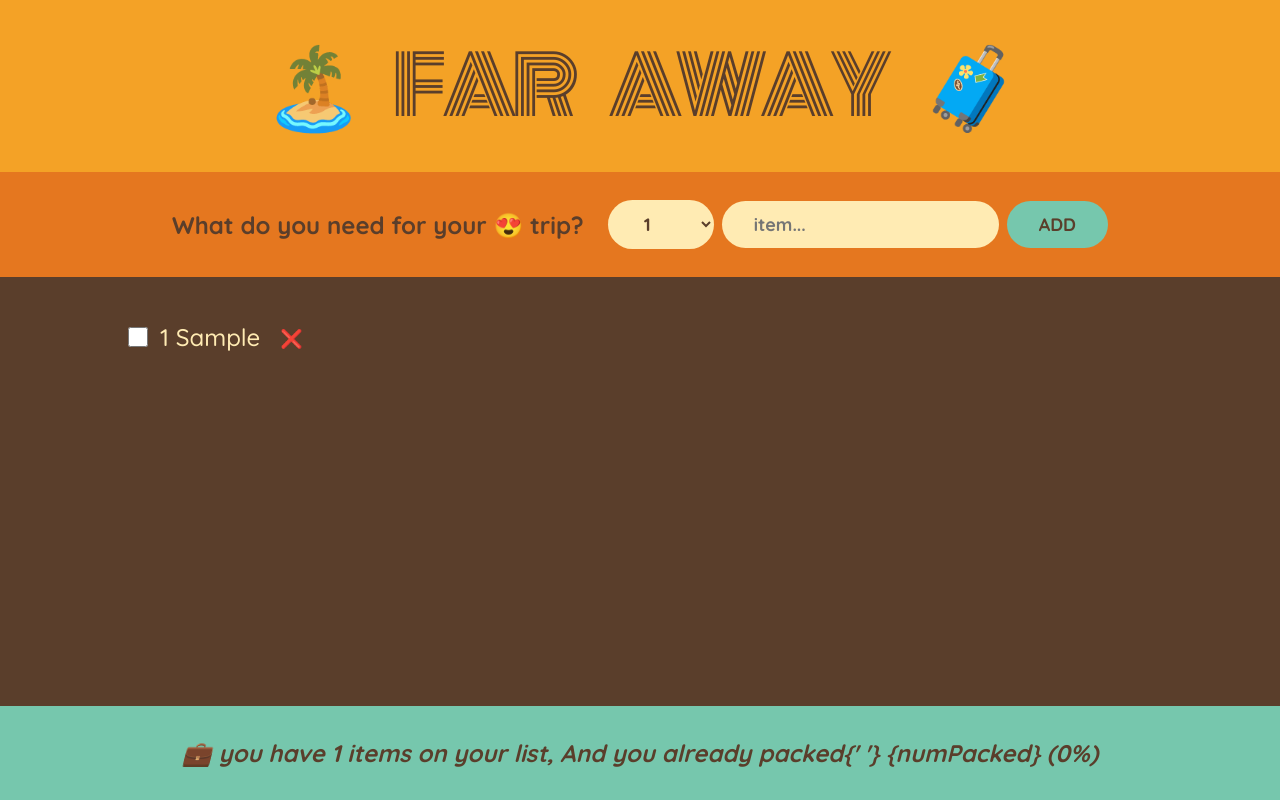
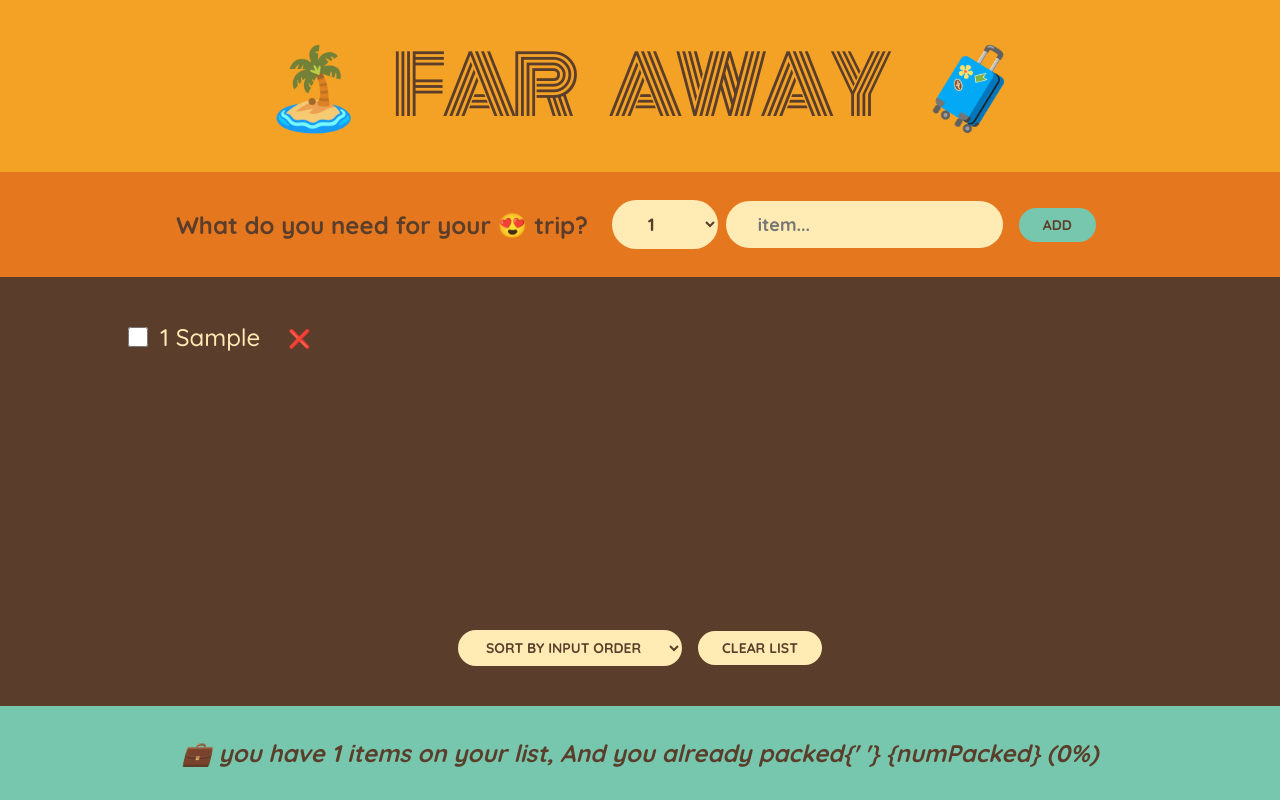
Before and after one commit to tedogls333/travel-list, a React (Create React App) app in the folder 03-travel-list/: page / in a window 1280 px wide. Both pictures are taken after typing "Sample" into the empty fields and a click on the button "ADD". Built offline with nearby package versions, Linux system fonts and the light colour scheme.

Commit message:
travel-list

```diff
--- a/03-travel-list/src/App.js
+++ /dev/null
@@ -1,139 +0,0 @@
-import { useState } from "react";
-
-function App() {
-  const [items, setItems] = useState([]);
-
-  function handleAddItems(item) {
-    setItems((items) => [...items, item]);
-  }
-
-  function handleDeleteItem(id) {
-    setItems((items) => items.filter((item) => item.id !== id));
-  }
-
-  function handleToggleItem(id) {
-    setItems((items) =>
-      items.map((item) =>
-        item.id === id ? { ...item, packed: !item.packed } : item
-      )
-    );
-  }
-
-  return (
-    <div className="app">
-      <Logo />
-      <Form onAddItems={handleAddItems} />
-      <PackingList
-        items={items}
-        onDeleteItem={handleDeleteItem}
-        onToggleItem={handleToggleItem}
-      />
-      <Stats items={items} />
-    </div>
-  );
-}
-
-function Logo() {
-  return <h1>🏝️ Far Away 🧳</h1>;
-}
-
-function Form({ onAddItems }) {
-  const [description, setDescription] = useState("");
-  const [quantity, setQuantity] = useState(1);
-
-  function handleSubmit(e) {
-    e.preventDefault();
-
-    if (!description) return;
-
-    const newItem = { description, quantity, packed: false, id: Date.now() };
-
-    onAddItems(newItem);
-
-    setDescription("");
-    setQuantity(1);
-  }
-
-  return (
-    <form className="add-form" onSubmit={handleSubmit}>
-      <h3>What do you need for your 😍 trip?</h3>
-
-      <select
-        value={quantity}
-        onChange={(e) => setQuantity(Number(e.target.value))}
-      >
-        {Array.from({ length: 20 }, (_, i) => i + 1).map((num) => (
-          <option value={num} key={num}>
-            {num}
-          </option>
-        ))}
-      </select>
-
-      <input
-        type="text"
-        placeholder="item..."
-        value={description}
-        onChange={(e) => setDescription(e.target.value)}
-      />
-
-      <button>Add</button>
-    </form>
-  );
-}
-
-function PackingList({ items, onDeleteItem, onToggleItem }) {
-  return (
-    <div className="list">
-      <ul>
-        {items.map((item) => (
-          <Item
-            item={item}
-            onDeleteItem={onDeleteItem}
-            onToggleItem={onToggleItem}
-            key={item.id}
-          />
-        ))}
-      </ul>
-    </div>
-  );
-}
-
-function Item({ item, onDeleteItem, onToggleItem }) {
-  return (
-    <li>
-      <input
-        type="checkbox"
-        value={item.packed}
-        onChange={() => onToggleItem(item.id)}
-      />
-      <span style={item.packed ? { textDecoration: "line-through" } : {}}>
-        {item.quantity} {item.description}
-      </span>
-      <button onClick={() => onDeleteItem(item.id)}>❌</button>
-    </li>
-  );
-}
-
-function Stats({ items }) {
-  if (!items.length)
-    return (
-      <p className="footer">Start adding some items on your packing list 🚀</p>
-    );
-
-  const numItems = items.length;
-  const numPacked = items.filter((item) => item.packed).length;
-  const percentage = Math.round((numPacked / numItems) * 100);
-
-  return (
-    <footer className="stats">
-      <em>
-        {percentage === 100
-          ? "You got everything! Ready to go ✈️"
-          : `💼 you have ${numItems} items on your list, And you already packed{' '}
-        {numPacked} (${percentage}%)`}
-      </em>
-    </footer>
-  );
-}
-
-export default App;
--- /dev/null
+++ b/03-travel-list/src/components/App.js
@@ -0,0 +1,44 @@
+import { useState } from "react";
+import Logo from "./Logo";
+import Form from "./Form";
+import PackingList from "./PackingList";
+import Stats from "./Stats";
+
+export default function App() {
+  const [items, setItems] = useState([]);
+
+  function handleAddItems(item) {
+    setItems((items) => [...items, item]);
+  }
+
+  function handleDeleteItem(id) {
+    setItems((items) => items.filter((item) => item.id !== id));
+  }
+
+  function handleToggleItem(id) {
+    setItems((items) =>
+      items.map((item) =>
+        item.id === id ? { ...item, packed: !item.packed } : item
+      )
+    );
+  }
+
+  function handleClearList() {
+    const confirmed = window.confirm("Are you sure you want delete all items?");
+    if (confirmed) setItems([]);
+  }
+
+  return (
+    <div className="app">
+      <Logo />
+      <Form onAddItems={handleAddItems} />
+      <PackingList
+        items={items}
+        onDeleteItem={handleDeleteItem}
+        onToggleItem={handleToggleItem}
+        onClearList={handleClearList}
+      />
+      <Stats items={items} />
+    </div>
+  );
+}
--- /dev/null
+++ b/03-travel-list/src/components/Form.js
@@ -0,0 +1,45 @@
+import { useState } from "react";
+
+export default function Form({ onAddItems }) {
+  const [description, setDescription] = useState("");
+  const [quantity, setQuantity] = useState(1);
+
+  function handleSubmit(e) {
+    e.preventDefault();
+
+    if (!description) return;
+
+    const newItem = { description, quantity, packed: false, id: Date.now() };
+
+    onAddItems(newItem);
+
+    setDescription("");
+    setQuantity(1);
+  }
+
+  return (
+    <form className="add-form" onSubmit={handleSubmit}>
+      <h3>What do you need for your 😍 trip?</h3>
+
+      <select
+        value={quantity}
+        onChange={(e) => setQuantity(Number(e.target.value))}
+      >
+        {Array.from({ length: 20 }, (_, i) => i + 1).map((num) => (
+          <option value={num} key={num}>
+            {num}
+          </option>
+        ))}
+      </select>
+
+      <input
+        type="text"
+        placeholder="item..."
+        value={description}
+        onChange={(e) => setDescription(e.target.value)}
+      />
+
+      <button>Add</button>
+    </form>
+  );
+}
--- /dev/null
+++ b/03-travel-list/src/components/Item.js
@@ -0,0 +1,15 @@
+export default function Item({ item, onDeleteItem, onToggleItem }) {
+  return (
+    <li>
+      <input
+        type="checkbox"
+        value={item.packed}
+        onChange={() => onToggleItem(item.id)}
+      />
+      <span style={item.packed ? { textDecoration: "line-through" } : {}}>
+        {item.quantity} {item.description}
+      </span>
+      <button onClick={() => onDeleteItem(item.id)}>❌</button>
+    </li>
+  );
+}
--- /dev/null
+++ b/03-travel-list/src/components/Logo.js
@@ -0,0 +1,3 @@
+export default function Logo() {
+  return <h1>🏝️ Far Away 🧳</h1>;
+}
--- /dev/null
+++ b/03-travel-list/src/components/PackingList.js
@@ -0,0 +1,48 @@
+import { useState } from "react";
+import Item from "./Item";
+
+export default function PackingList({
+  items,
+  onDeleteItem,
+  onToggleItem,
+  onClearList,
+}) {
+  const [sortBy, setSortBy] = useState("input");
+
+  let sortedItems;
+
+  if (sortBy === "input") sortedItems = items;
+
+  if (sortBy === "description")
+    sortedItems = items
+      .slice()
+      .sort((a, b) => a.description.localeCompare(b.description));
+
+  if (sortBy === "packed")
+    sortedItems = items
+      .slice()
+      .sort((a, b) => Number(a.packed) - Number(b.packed));
+
+  return (
+    <div className="list">
+      <ul>
+        {sortedItems.map((item) => (
+          <Item
+            item={item}
+            onDeleteItem={onDeleteItem}
+            onToggleItem={onToggleItem}
+            key={item.id}
+          />
+        ))}
+      </ul>
+      <div>
+        <select value={sortBy} onChange={(e) => setSortBy(e.target.value)}>
+          <option value="input">Sort by input order</option>
+          <option value="description">Sort by description</option>
+          <option value="packed">Sort by packed</option>
+        </select>
+        <button onClick={onClearList}>Clear list</button>
+      </div>
+    </div>
+  );
+}
--- /dev/null
+++ b/03-travel-list/src/components/Stats.js
@@ -0,0 +1,21 @@
+export default function Stats({ items }) {
+  if (!items.length)
+    return (
+      <p className="stats">Start adding some items on your packing list 🚀</p>
+    );
+
+  const numItems = items.length;
+  const numPacked = items.filter((item) => item.packed).length;
+  const percentage = Math.round((numPacked / numItems) * 100);
+
+  return (
+    <footer className="stats">
+      <em>
+        {percentage === 100
+          ? "You got everything! Ready to go ✈️"
+          : `💼 you have ${numItems} items on your list, And you already packed{' '}
+        {numPacked} (${percentage}%)`}
+      </em>
+    </footer>
+  );
+}
--- a/03-travel-list/src/index.css
+++ b/03-travel-list/src/index.css
@@ -82,7 +82,7 @@
   align-items: center;
 }
 
-.actions button,
+button,
 .list select {
   text-transform: uppercase;
   padding: 0.8rem 2.4rem;
@@ -130,9 +130,3 @@
   font-weight: 700;
   padding: 3.2rem 0;
 }
-
-.footer {
-  padding: 12px;
-  display: flex;
-  justify-content: center;
-}
--- a/03-travel-list/src/index.js
+++ b/03-travel-list/src/index.js
@@ -1,7 +1,7 @@
 import React from "react";
 import ReactDOM from "react-dom/client";
 import "./index.css";
-import App from "./App";
+import App from "./components/App";
 
 const root = ReactDOM.createRoot(document.getElementById("root"));
 root.render(
```
